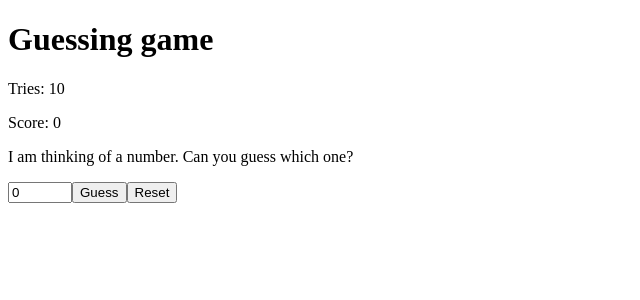
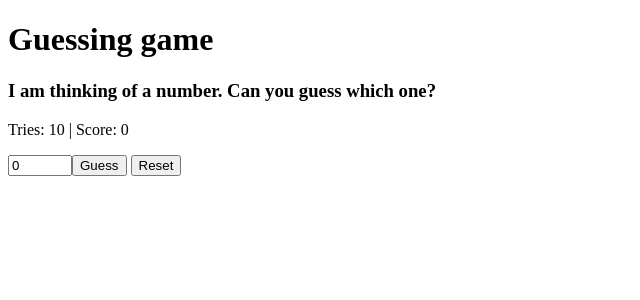
Before and after one commit to araleo/react-puzzle-engine, a React (Create React App) app: page / in a window 1280 px wide. Shown: the top 300 px of the page, without its empty margins (0-640 px from the left). Built offline with nearby package versions, Linux system fonts and the light colour scheme.

Commit message:
Finishing guessing game example

```diff
--- a/src/examples/guessing/Guessing.tsx
+++ b/src/examples/guessing/Guessing.tsx
@@ -9,7 +9,7 @@ const GuessingGame = () => {
   const [result, setResult] = useState<string>('');
 
   const { lifes, takeOneLife, resetLifes } = useLifes({ start: 10 });
-  const { score, addScore, resetScore } = useScore();
+  const { score, addScore } = useScore();
 
   const handleGuessChange = (e: React.ChangeEvent<HTMLInputElement>) => {
     const newValue = +e.target.value;
@@ -38,18 +38,18 @@ const GuessingGame = () => {
     setGuess(0);
     setResult('');
     resetLifes();
-    resetScore();
   };
 
   return (
     <>
       <h1>Guessing game</h1>
-      <p>Tries: {lifes}</p>
-      <p>Score: {score}</p>
 
-      <p>I am thinking of a number. Can you guess which one?</p>
+      <h3>I am thinking of a number. Can you guess which one?</h3>
+      <p>Tries: {lifes} | Score: {score}</p>
+
+      {lifes > 0 ? (
+        <>
           <p>{result}</p>
-
           <input
             type='number'
             min={1}
@@ -57,7 +57,12 @@ const GuessingGame = () => {
             value={guess}
             onChange={handleGuessChange}
           />
-      <button onClick={handleGuess}>Guess</button>
+          <button onClick={handleGuess}>Guess</button>{' '}
+        </>
+      ) : (
+        <p>You lose!</p>
+      )}
+
       <button onClick={handleReset}>Reset</button>
     </>
   );
```
Also changed, not shown: 1 other file (tests, documents, lock files or other folders). Lines whose indentation alone changed are shown as unchanged.
